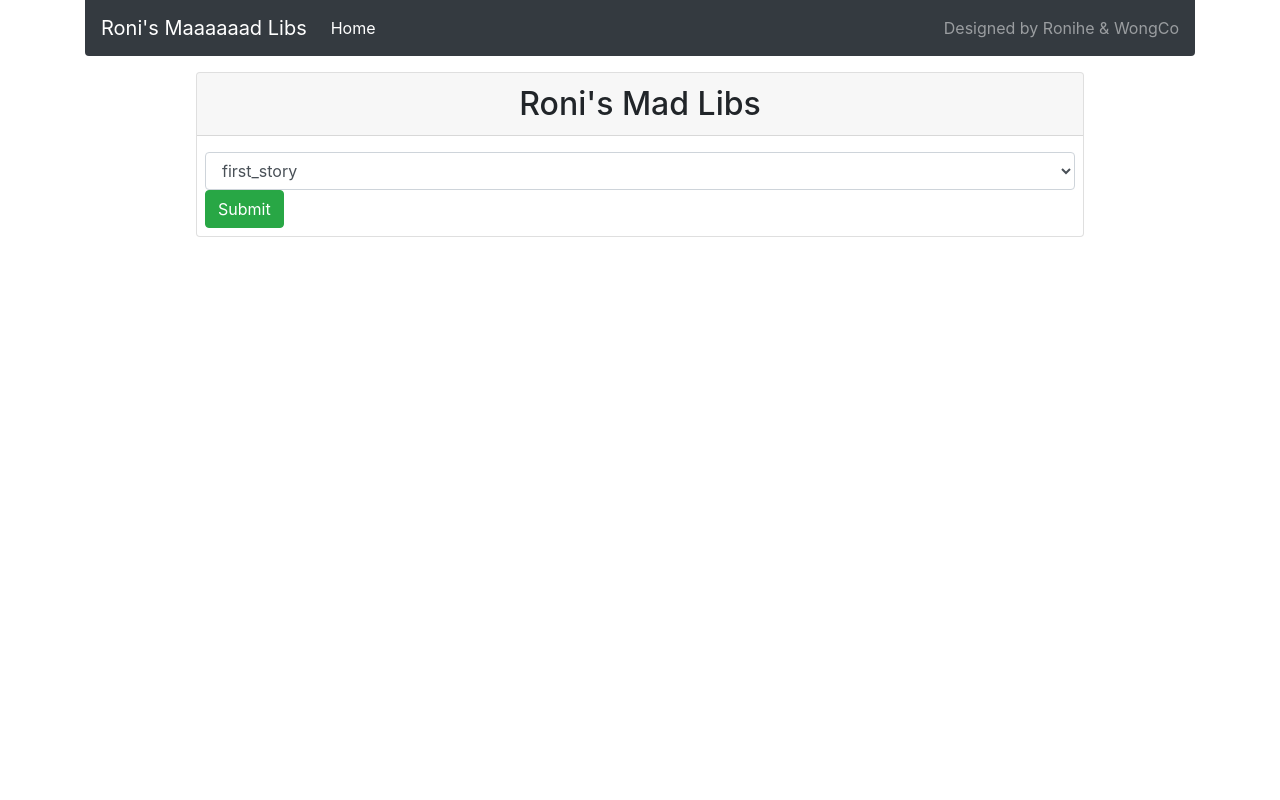
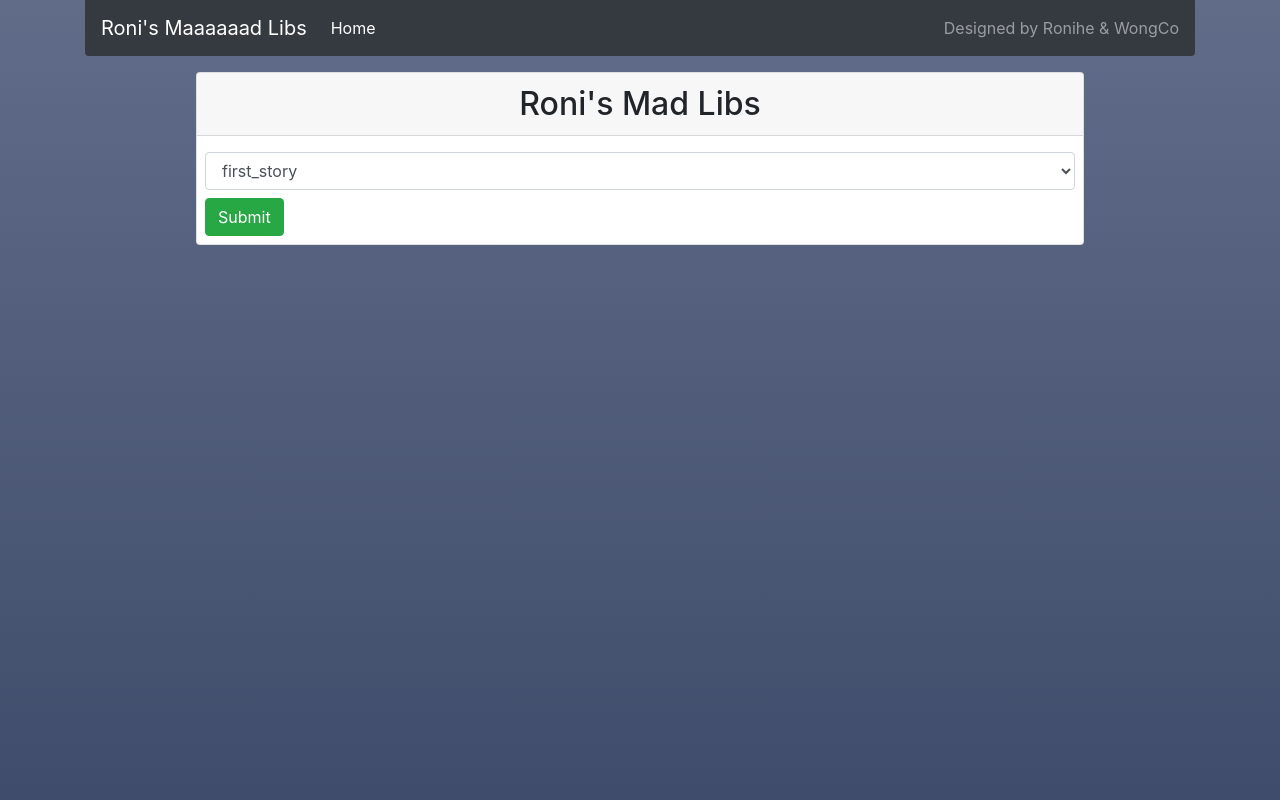
Before and after one commit to wongco/flask-madlibs, a Flask app: page / in a window 1280 px wide. Run offline with Flask 2, Linux system fonts and the light colour scheme; some libraries are stand-ins or nearby versions.

Commit message:
add css bootstrap changes

```diff
--- a/app.py
+++ b/app.py
@@ -24,8 +24,9 @@ def dropdown_form():
 @app.route('/form')
 def madlib_form():
     """ input forms for taking all the user information for the madlibs """
-    current_story = request.args.get("selection")
-    return render_template("madlibform.html", current_story_data=current_story)
+    current_story_sel = request.args.get("selection")
+    return render_template(
+        "madlibform.html", current_story_sel=current_story_sel)
 
 
 @app.route('/story')
@@ -33,11 +34,11 @@ def display_story():
     """ displays current story template with inputs from user """
 
     # grab current_story_selection from landing page
-    current_story = request.args.get('current_story')
+    current_story_sel = request.args.get('current_story_sel')
 
     # defines instance of story type
     story = Story(["place", "noun", "verb", "adjective", "plural_noun"],
-                  story_options[current_story])
+                  story_options[current_story_sel])
 
     # create the answers for our story
     answer = {
@@ -50,7 +51,6 @@ def display_story():
 
     # create story string from story generate method
     result = story.generate(answer)
-    print(result)
 
     # render template with our story display html
     return render_template("displaystory.html", complete_story_string=result)
--- /dev/null
+++ b/static/my-css.css
@@ -0,0 +1,29 @@
+/*-------------------------
+----BootStrap Overrides----
+-------------------------*/
+
+html {
+  height: 100%;
+  /* Permalink - use to edit and share this gradient: http://colorzilla.com/gradient-editor/#606c88+0,3f4c6b+100;Grey+3D+%232 */
+  background: rgb(96, 108, 136); /* Old browsers */
+  background: -moz-linear-gradient(
+    top,
+    rgba(96, 108, 136, 1) 0%,
+    rgba(63, 76, 107, 1) 100%
+  ); /* FF3.6-15 */
+  background: -webkit-linear-gradient(
+    top,
+    rgba(96, 108, 136, 1) 0%,
+    rgba(63, 76, 107, 1) 100%
+  ); /* Chrome10-25,Safari5.1-6 */
+  background: linear-gradient(
+    to bottom,
+    rgba(96, 108, 136, 1) 0%,
+    rgba(63, 76, 107, 1) 100%
+  ); /* W3C, IE10+, FF16+, Chrome26+, Opera12+, Safari7+ */
+  filter: progid:DXImageTransform.Microsoft.gradient( startColorstr='#606c88', endColorstr='#3f4c6b',GradientType=0 ); /* IE6-9 */
+}
+
+.container {
+  background: transparent;
+}
--- a/templates/base.html
+++ b/templates/base.html
@@ -11,6 +11,7 @@
       integrity="sha384-MCw98/SFnGE8fJT3GXwEOngsV7Zt27NXFoaoApmYm81iuXoPkFOJwJ8ERdknLPMO"
       crossorigin="anonymous"
     />
+    <link rel="stylesheet" href="/static/my-css.css" />
   </head>
   <body class="container">
     <nav
--- a/templates/dropdown.html
+++ b/templates/dropdown.html
@@ -7,7 +7,7 @@
 <!-- Body Content -->
 {% block body %}
 <form class="p-2" action="/form" method="GET">
-  <select class="form-control" name="selection">
+  <select class="form-control mb-2" name="selection">
     {% for story_option_name in stories %}
     <option value="{{ story_option_name }}">{{ story_option_name }}</option>
     {% endfor %}
```
Also changed, not shown: templates/madlibform.html (+9 -7 lines).
